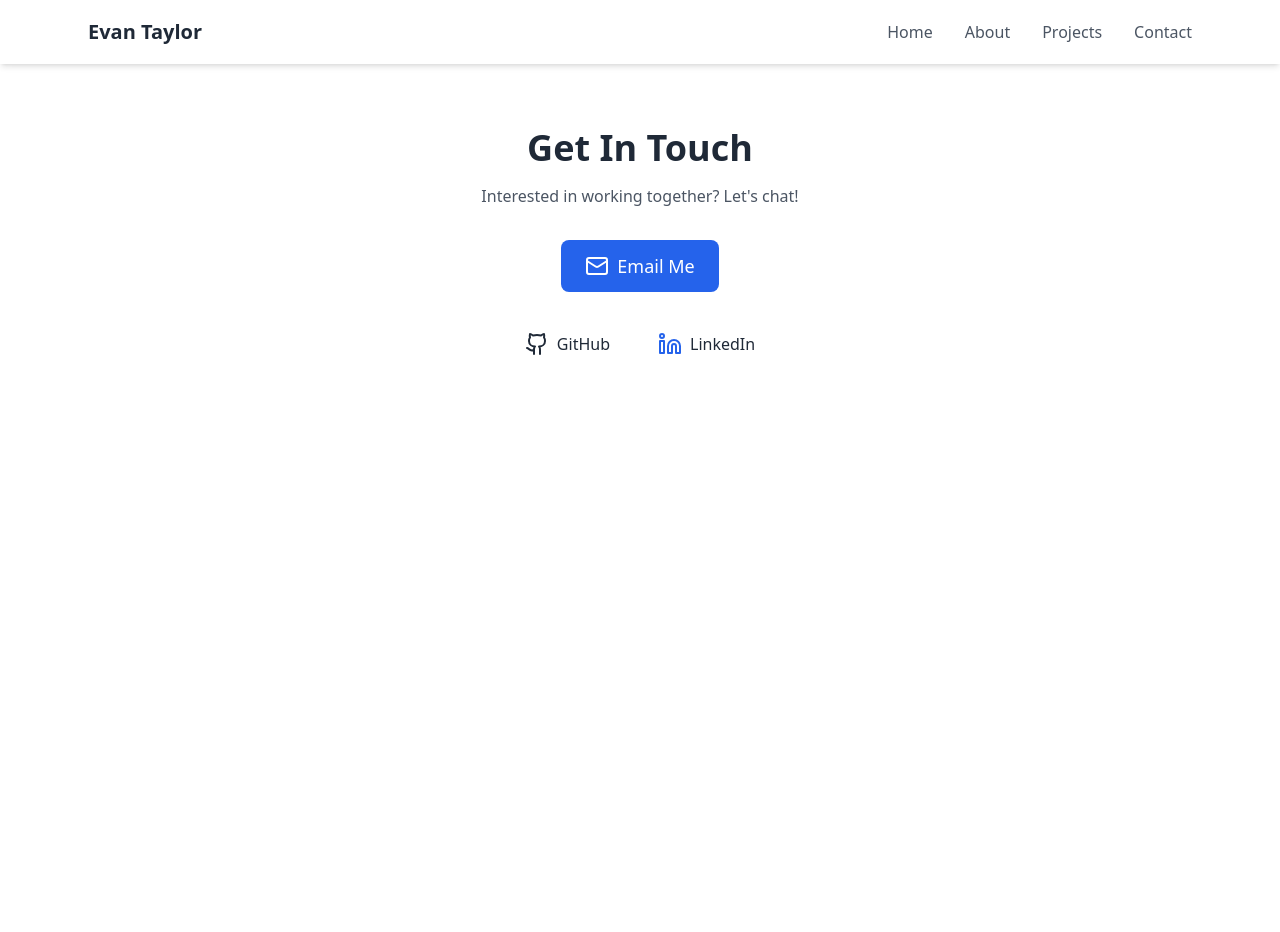
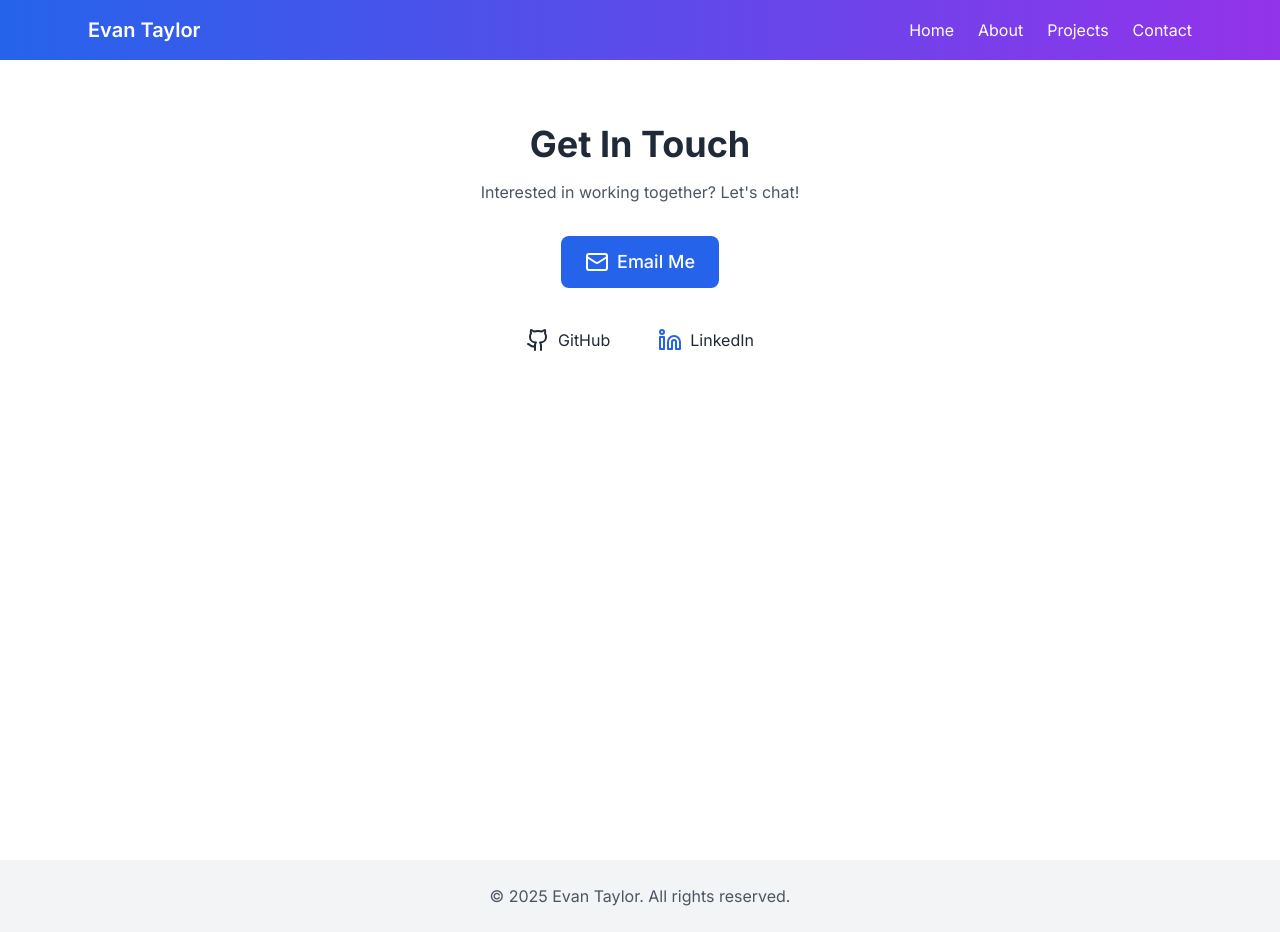
Before and after one commit to evan-taylor/Website, a SvelteKit app: page /contact in a window 1280 px wide. Before the commit the page ends 864 px from the top, so only its background shows below. Built offline with nearby package versions, Linux system fonts and the light colour scheme.

Commit message:
Adjust CSS, Footer, Header

```diff
--- a/src/components/Navbar.svelte
+++ b/src/components/Navbar.svelte
@@ -1,60 +1,21 @@
 <script>
   import { onMount } from "svelte";
-  import { page } from "$app/stores";
-
-  let isMenuOpen = false;
-  let currentRoute = "";
-
-  // Watch for route changes
-  onMount(() => {
-    $page.subscribe((p) => {
-      currentRoute = p.url.pathname;
-    });
-  });
-
-  function toggleMenu() {
-    isMenuOpen = !isMenuOpen;
-  }
 </script>
 
-<nav class="left-0 right-0 bg-white/80 backdrop-blur-md z-50 shadow-md">
-  <div class="max-w-6xl mx-auto px-6 flex justify-between items-center h-16">
-    <a href="/" class="text-xl font-bold text-gray-800">Evan Taylor</a>
+<nav class="bg-gradient-to-r from-blue-600 to-purple-600 shadow-md transition-all">
+  <div class="max-w-6xl mx-auto px-6 flex justify-between items-center py-4">
+    <a href="/" class="text-xl font-semibold text-white">Evan Taylor</a>
+    <div class="flex space-x-6">
+      <a href="/" class="text-white hover:text-gray-200 transition">Home</a>
+      <a href="/about" class="text-white hover:text-gray-200 transition">About</a>
+      <a href="/projects" class="text-white hover:text-gray-200 transition">Projects</a>
+      <a href="/contact" class="text-white hover:text-gray-200 transition">Contact</a>
+    </div>
+  </div>
+</nav>
 
-    <!-- Desktop Navigation -->
-    <div class="hidden md:flex space-x-8">
-      {#each [
-        { name: "Home", path: "/" },
-        { name: "About", path: "/about" },
-        { name: "Projects", path: "/projects" },
-        { name: "Contact", path: "/contact" }
-      ] as link}
-        <a href={link.path} class="transition-colors duration-200
-          {currentRoute === link.path ? 'text-blue-600' : 'text-gray-600 hover:text-blue-600'}">
-          {link.name}
-        </a>
-      {/each}
-    </div>
-
-    <!-- Mobile Navigation -->
-    <button class="md:hidden text-gray-600" on:click={toggleMenu}>
-      {isMenuOpen ? "✕" : "☰"}
-    </button>
-  </div>
-
-  {#if isMenuOpen}
-    <div class="md:hidden bg-white border-t p-4">
-      {#each [
-        { name: "Home", path: "/" },
-        { name: "About", path: "/about" },
-        { name: "Projects", path: "/projects" },
-        { name: "Contact", path: "/contact" }
-      ] as link}
-        <a href={link.path} on:click={() => (isMenuOpen = false)}
-           class="block py-2 text-gray-600 hover:text-blue-600">
-          {link.name}
-        </a>
-      {/each}
-    </div>
-  {/if}
-</nav>
+<style>
+  nav {
+    transition: all 0.3s ease-in-out;
+  }
+</style>
--- a/src/routes/about/+page.svelte
+++ b/src/routes/about/+page.svelte
@@ -1,6 +1,18 @@
 <script>
+  import { onMount } from "svelte";
+  import AOS from "aos";
+  import "aos/dist/aos.css"; // Import AOS CSS
+
   import { GraduationCap, Briefcase, Heart } from "lucide-svelte";
   import { fade } from "svelte/transition";
+
+  onMount(() => {
+    AOS.init({
+      duration: 800, // Animation duration
+      once: true, // Animations happen only once
+      easing: "ease-in-out", // Smooth easing
+    });
+  });
 
   const timeline = [
     {
@@ -31,7 +43,8 @@
 </script>
 
 <main class="max-w-4xl mx-auto px-6 py-16 space-y-12">
-  <section in:fade={{ duration: 600 }}>
+  <!-- About Section -->
+  <section in:fade={{ duration: 600 }} data-aos="fade-up">
     <h1 class="text-4xl font-bold text-gray-800 dark:text-white">About Me</h1>
     <p class="text-gray-600 dark:text-gray-300 leading-relaxed mt-4">
       Hi, I’m Evan! I’ve been passionate about computers and programming since middle school.
@@ -40,11 +53,15 @@
     </p>
   </section>
 
-  <section in:fade={{ duration: 600 }}>
+  <!-- Journey Timeline -->
+  <section in:fade={{ duration: 600 }} data-aos="fade-up">
     <h2 class="text-3xl font-bold text-gray-800 dark:text-white">My Journey</h2>
     <div class="space-y-8 mt-6">
       {#each timeline as item}
-        <div class="bg-white dark:bg-gray-800 rounded-lg shadow-md p-6 border border-gray-200 dark:border-gray-700">
+        <div
+          class="bg-white dark:bg-gray-800 rounded-lg shadow-md p-6 border border-gray-200 dark:border-gray-700"
+          data-aos="fade-up"
+        >
           <div class="flex items-start gap-4">
             <div class={`bg-${item.color}-100 p-3 rounded-lg`}>
               <item.icon class={`w-6 h-6 text-${item.color}-600`} />
--- a/src/routes/contact/+page.svelte
+++ b/src/routes/contact/+page.svelte
@@ -1,28 +1,44 @@
 <script>
+  import { onMount } from "svelte";
+  import AOS from "aos";
+  import "aos/dist/aos.css"; // Import AOS styles
+
   import { Mail, MapPin, Github, Linkedin } from "lucide-svelte";
-  import { fade } from "svelte/transition";
+
+  onMount(() => {
+    AOS.init({
+      duration: 800, // Animation duration
+      once: true, // Animates only once per session
+      easing: "ease-in-out", // Smooth easing function
+    });
+  });
 </script>
 
 <main class="max-w-4xl mx-auto px-6 py-16 text-center">
-  <h1 in:fade={{ duration: 600 }} class="text-4xl font-bold text-gray-800 dark:text-white">Get In Touch</h1>
-  <p in:fade={{ duration: 600 }} class="text-gray-600 dark:text-gray-300 mt-4">
+  <h1 class="text-4xl font-bold text-gray-800 dark:text-white" data-aos="fade-up">Get In Touch</h1>
+  <p class="text-gray-600 dark:text-gray-300 mt-4" data-aos="fade-up" data-aos-delay="200">
     Interested in working together? Let's chat!
   </p>
 
   <div class="mt-8 space-y-6">
+    <!-- Email Button -->
     <a href="mailto:evan@evan-taylor.com"
-      class="block bg-blue-600 text-white px-6 py-3 rounded-lg text-lg font-medium hover:bg-blue-700 transition inline-flex items-center gap-2">
+      class="block bg-blue-600 text-white px-6 py-3 rounded-lg text-lg font-medium hover:bg-blue-700 transition inline-flex items-center gap-2"
+      data-aos="zoom-in">
       <Mail /> Email Me
     </a>
 
+    <!-- Social Links -->
     <div class="flex flex-wrap justify-center gap-4">
       <a href="https://github.com/evan-taylor" target="_blank" rel="noopener noreferrer"
-        class="flex items-center gap-2 p-4 rounded-lg hover:bg-gray-100 dark:hover:bg-gray-700 transition">
+        class="flex items-center gap-2 p-4 rounded-lg hover:bg-gray-100 dark:hover:bg-gray-700 transition"
+        data-aos="fade-up" data-aos-delay="300">
         <Github class="w-6 h-6 text-gray-800 dark:text-white" />
         <span class="text-gray-800 dark:text-white">GitHub</span>
       </a>
       <a href="https://www.linkedin.com/in/evan-l-taylor/" target="_blank" rel="noopener noreferrer"
-        class="flex items-center gap-2 p-4 rounded-lg hover:bg-gray-100 dark:hover:bg-gray-700 transition">
+        class="flex items-center gap-2 p-4 rounded-lg hover:bg-gray-100 dark:hover:bg-gray-700 transition"
+        data-aos="fade-up" data-aos-delay="400">
         <Linkedin class="w-6 h-6 text-blue-600" />
         <span class="text-gray-800 dark:text-white">LinkedIn</span>
       </a>
--- a/src/routes/projects/+page.svelte
+++ b/src/routes/projects/+page.svelte
@@ -1,6 +1,9 @@
 <script>
+  import { onMount } from "svelte";
+  import AOS from "aos";
+  import "aos/dist/aos.css"; // Import AOS styles
+
   import { Code, Terminal, Database, Sparkles } from "lucide-svelte";
-  import { fade } from "svelte/transition";
 
   const projects = [
     {
@@ -28,15 +31,26 @@
       icon: Database
     }
   ];
+
+  onMount(() => {
+    AOS.init({
+      duration: 800, // Animation duration
+      once: true, // Animates only once per session
+      easing: "ease-in-out", // Smooth easing function
+    });
+  });
 </script>
 
 <main class="max-w-4xl mx-auto px-6 py-16">
-  <h1 class="text-4xl font-bold text-gray-800 dark:text-white mb-8">Projects</h1>
+  <h1 class="text-4xl font-bold text-gray-800 dark:text-white mb-8" data-aos="fade-up">Projects</h1>
 
   <div class="grid gap-8 md:grid-cols-2">
-    {#each projects as project}
-      <div in:fade={{ duration: 600 }}
-        class="bg-white dark:bg-gray-800 rounded-lg shadow-md p-6 border border-gray-200 dark:border-gray-700">
+    {#each projects as project, index}
+      <div
+        class="bg-white dark:bg-gray-800 rounded-lg shadow-md p-6 border border-gray-200 dark:border-gray-700"
+        data-aos="fade-up"
+        data-aos-delay="{index * 200}"
+      >
         <div class="flex items-center gap-3 mb-4">
           <project.icon class="w-8 h-8 text-blue-600" />
           <h3 class="text-xl font-bold text-gray-800 dark:text-white">{project.title}</h3>
--- a/src/styles/global.css
+++ b/src/styles/global.css
@@ -1,8 +1,11 @@
+@import url("https://fonts.googleapis.com/css2?family=Inter:wght@300;400;500;600;700&display=swap");
+
 @tailwind base;
 @tailwind components;
 @tailwind utilities;
 
 :root {
+  font-family: "Inter", sans-serif;
   font-synthesis: none;
   text-rendering: optimizeLegibility;
   -webkit-font-smoothing: antialiased;
```
